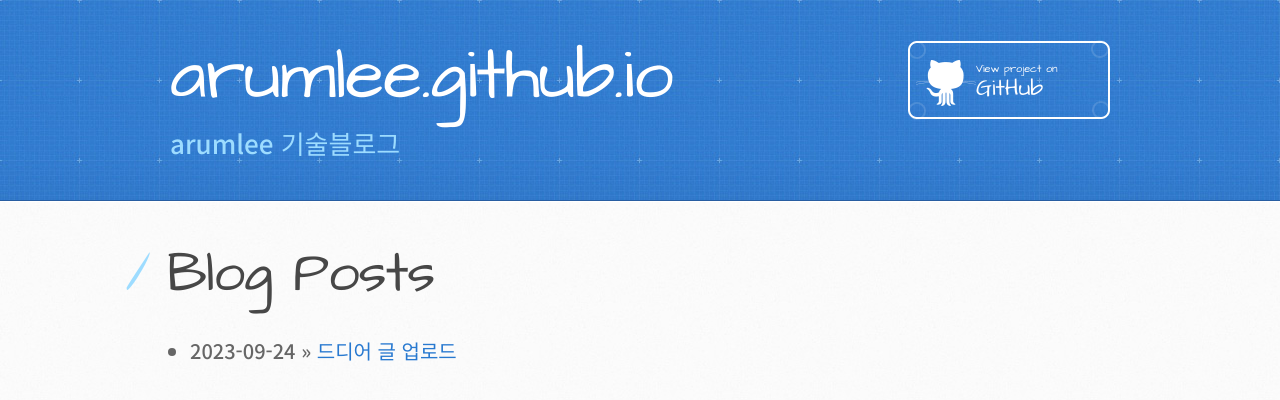
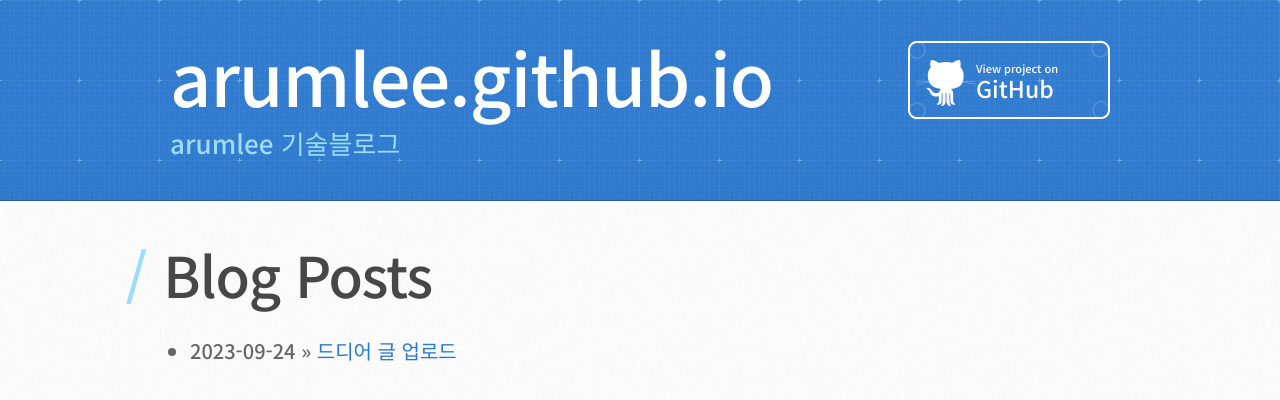
Before and after one commit to arumlee/arumlee.github.io, a Jekyll site: the page built from index.html, in a window 1280 px wide. Shown: the top 400 px of the page. Built offline with Jekyll 4.4.1, drawn with Linux system fonts in a browser that asks for light colours.

Commit message:
Change stylesheet

```diff
--- a/stylesheets/stylesheet.css
+++ b/stylesheets/stylesheet.css
@@ -452,7 +452,7 @@
 header {
   padding-top: 40px;
   padding-bottom: 40px;
-  font-family: 'Architects Daughter', 'Helvetica Neue', Helvetica, Arial, serif;
+  font-family: 'Noto Sans KR', sans-serif;
   background: #2e7bcf url(../images/header-bg.jpg) 0 0 repeat-x;
   border-bottom: solid 1px #275da1;
 }
@@ -524,7 +524,7 @@
   height: 58px;
   padding-top: 22px;
   padding-left: 68px;
-  font-family: 'Architects Daughter', 'Helvetica Neue', Helvetica, Arial, serif;
+  font-family: 'Noto Sans KR', sans-serif;
   font-size: 23px;
   line-height: 1.2;
   color: #fff;
@@ -617,7 +617,7 @@
 #main-content h1 {
   margin-top: 0;
   margin-bottom: 0;
-  font-family: 'Architects Daughter', 'Helvetica Neue', Helvetica, Arial, serif;
+  font-family: 'Noto Sans KR', sans-serif;
   font-size: 2.8em;
   font-weight: normal;
   color: #474747;
@@ -634,7 +634,7 @@
 
 #main-content h2 {
   margin-bottom: 8px;
-  font-family: 'Architects Daughter', 'Helvetica Neue', Helvetica, Arial, serif;
+  font-family: 'Noto Sans KR', sans-serif;
   font-size: 22px;
   font-weight: bold;
   color: #474747;
@@ -650,7 +650,7 @@
 #main-content h3 {
   margin-top: 24px;
   margin-bottom: 8px;
-  font-family: 'Architects Daughter', 'Helvetica Neue', Helvetica, Arial, serif;
+  font-family: 'Noto Sans KR', sans-serif;
   font-size: 18px;
   font-weight: bold;
   color: #474747;
@@ -666,7 +666,7 @@
 
 #main-content h4 {
   margin-bottom: 8px;
-  font-family: 'Architects Daughter', 'Helvetica Neue', Helvetica, Arial, serif;
+  font-family: 'Noto Sans KR', sans-serif;
   font-size: 15px;
   font-weight: bold;
   color: #474747;
@@ -682,7 +682,7 @@
 
 #main-content h5 {
   margin-bottom: 8px;
-  font-family: 'Architects Daughter', 'Helvetica Neue', Helvetica, Arial, serif;
+  font-family: 'Noto Sans KR', sans-serif;
   font-size: 14px;
   color: #474747;
   text-indent: 3px;
@@ -696,7 +696,7 @@
 
 #main-content h6 {
   margin-bottom: 8px;
-  font-family: 'Architects Daughter', 'Helvetica Neue', Helvetica, Arial, serif;
+  font-family: 'Noto Sans KR', sans-serif;
   font-size: .8em;
   color: #474747;
   text-indent: 3px;
```
